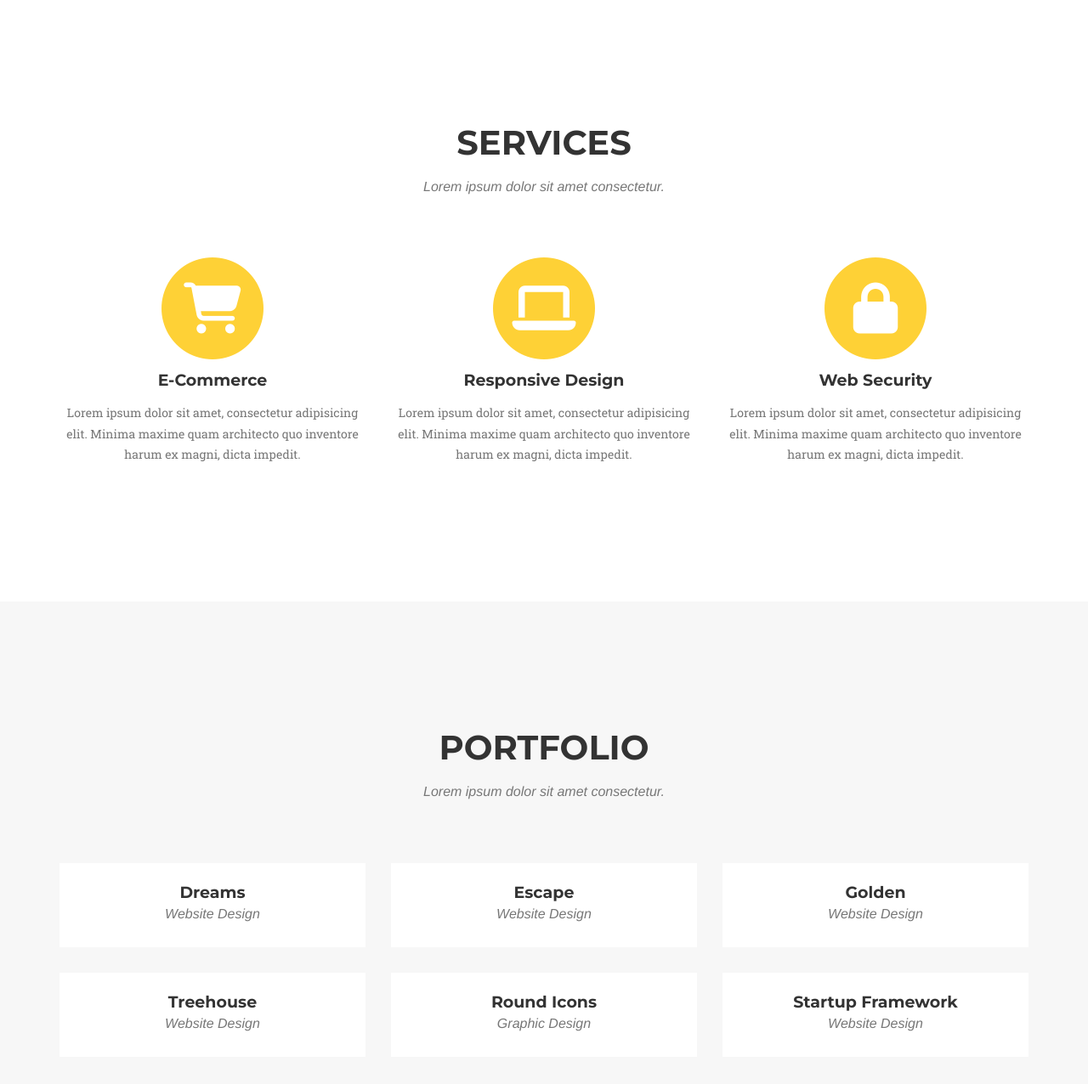
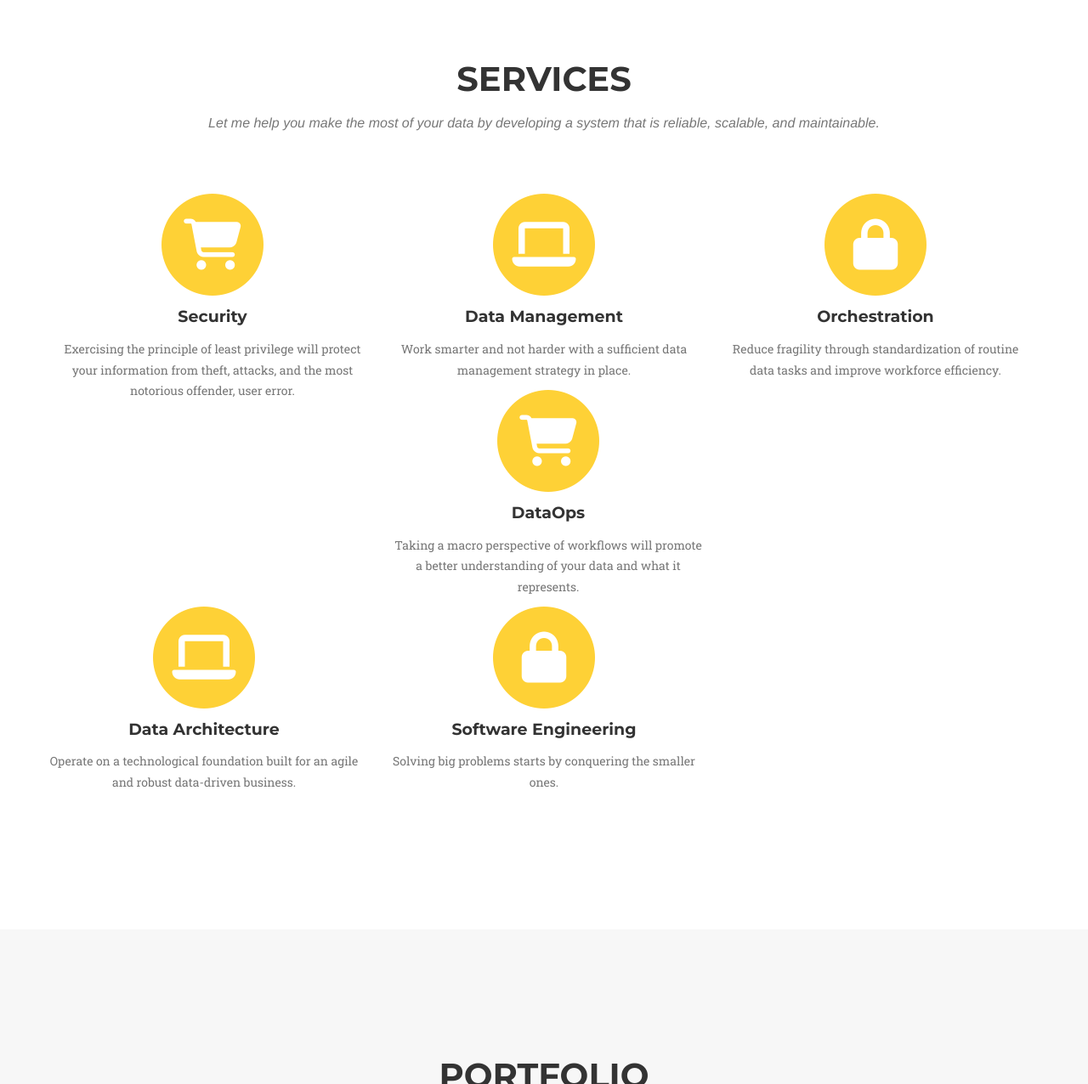
Before and after one commit to jlstewart12/JS_Portfolio_E, a Jekyll site: the page built from _posts/2014-07-16-project-3.markdown, in a window 1280 px wide and 1400 px high, scrolled down 713 px, cut to the strip 124-1400 px from the top of the window. Shown: the whole strip at 85% size. Built offline with Jekyll 4.4.1, drawn with Linux system fonts in a browser that asks for light colours; nearby versions of some CDN libraries; some web fonts are replaced; library files that are not in the unit come from our copies; some of the changed text lies outside the part shown.

Commit message:
customized services and header

```diff
--- a/_includes/header.html
+++ b/_includes/header.html
@@ -45,7 +45,7 @@
         <div class="container">
             <div class="intro-text">
                 <div class="intro-lead-in">Hi, I'm Jeremy</div>
-                <div class="intro-heading">Welcome to my homepage</div>
+                <div class="intro-heading">Welcome!</div>
                 <a href="#services" class="page-scroll btn btn-xl">Tell Me More</a>
             </div>
         </div>
--- a/_includes/services.html
+++ b/_includes/services.html
@@ -4,7 +4,7 @@
             <div class="row">
                 <div class="col-lg-12 text-center">
                     <h2 class="section-heading">Services</h2>
-                    <h3 class="section-subheading text-muted">Lorem ipsum dolor sit amet consectetur.</h3>
+                    <h3 class="section-subheading text-muted">Let me help you make the most of your data by developing a system that is reliable, scalable, and maintainable.</h3>
                 </div>
             </div>
             <div class="row text-center">
@@ -13,24 +13,49 @@
                         <i class="fa fa-circle fa-stack-2x text-primary"></i>
                         <i class="fa fa-shopping-cart fa-stack-1x fa-inverse"></i>
                     </span>
-                    <h4 class="service-heading">E-Commerce</h4>
-                    <p class="text-muted">Lorem ipsum dolor sit amet, consectetur adipisicing elit. Minima maxime quam architecto quo inventore harum ex magni, dicta impedit.</p>
+                    <h4 class="service-heading">Security</h4>
+                    <p class="text-muted">Exercising the principle of least privilege will protect your information from theft, attacks, and the most notorious offender, user error.</p>
                 </div>
                 <div class="col-md-4">
                     <span class="fa-stack fa-4x">
                         <i class="fa fa-circle fa-stack-2x text-primary"></i>
                         <i class="fa fa-laptop fa-stack-1x fa-inverse"></i>
                     </span>
-                    <h4 class="service-heading">Responsive Design</h4>
-                    <p class="text-muted">Lorem ipsum dolor sit amet, consectetur adipisicing elit. Minima maxime quam architecto quo inventore harum ex magni, dicta impedit.</p>
+                    <h4 class="service-heading">Data Management</h4>
+                    <p class="text-muted">Work smarter and not harder with a sufficient data management strategy in place.</p>
                 </div>
                 <div class="col-md-4">
                     <span class="fa-stack fa-4x">
                         <i class="fa fa-circle fa-stack-2x text-primary"></i>
                         <i class="fa fa-lock fa-stack-1x fa-inverse"></i>
                     </span>
-                    <h4 class="service-heading">Web Security</h4>
-                    <p class="text-muted">Lorem ipsum dolor sit amet, consectetur adipisicing elit. Minima maxime quam architecto quo inventore harum ex magni, dicta impedit.</p>
+                    <h4 class="service-heading">Orchestration</h4>
+                    <p class="text-muted">Reduce fragility through standardization of routine data tasks and improve workforce efficiency.</p>
+                </div>
+                <div class="row text-center">
+                <div class="col-md-4">
+                    <span class="fa-stack fa-4x">
+                        <i class="fa fa-circle fa-stack-2x text-primary"></i>
+                        <i class="fa fa-shopping-cart fa-stack-1x fa-inverse"></i>
+                    </span>
+                    <h4 class="service-heading">DataOps</h4>
+                    <p class="text-muted">Taking a macro perspective of workflows will promote a better understanding of your data and what it represents.</p>
+                </div>
+                <div class="col-md-4">
+                    <span class="fa-stack fa-4x">
+                        <i class="fa fa-circle fa-stack-2x text-primary"></i>
+                        <i class="fa fa-laptop fa-stack-1x fa-inverse"></i>
+                    </span>
+                    <h4 class="service-heading">Data Architecture</h4>
+                    <p class="text-muted">Operate on a technological foundation built for an agile and robust data-driven business.</p>
+                </div>
+                <div class="col-md-4">
+                    <span class="fa-stack fa-4x">
+                        <i class="fa fa-circle fa-stack-2x text-primary"></i>
+                        <i class="fa fa-lock fa-stack-1x fa-inverse"></i>
+                    </span>
+                    <h4 class="service-heading">Software Engineering</h4>
+                    <p class="text-muted">Solving big problems starts by conquering the smaller ones.</p>
                 </div>
             </div>
         </div>
```
Also changed, not shown: 4 other files.
